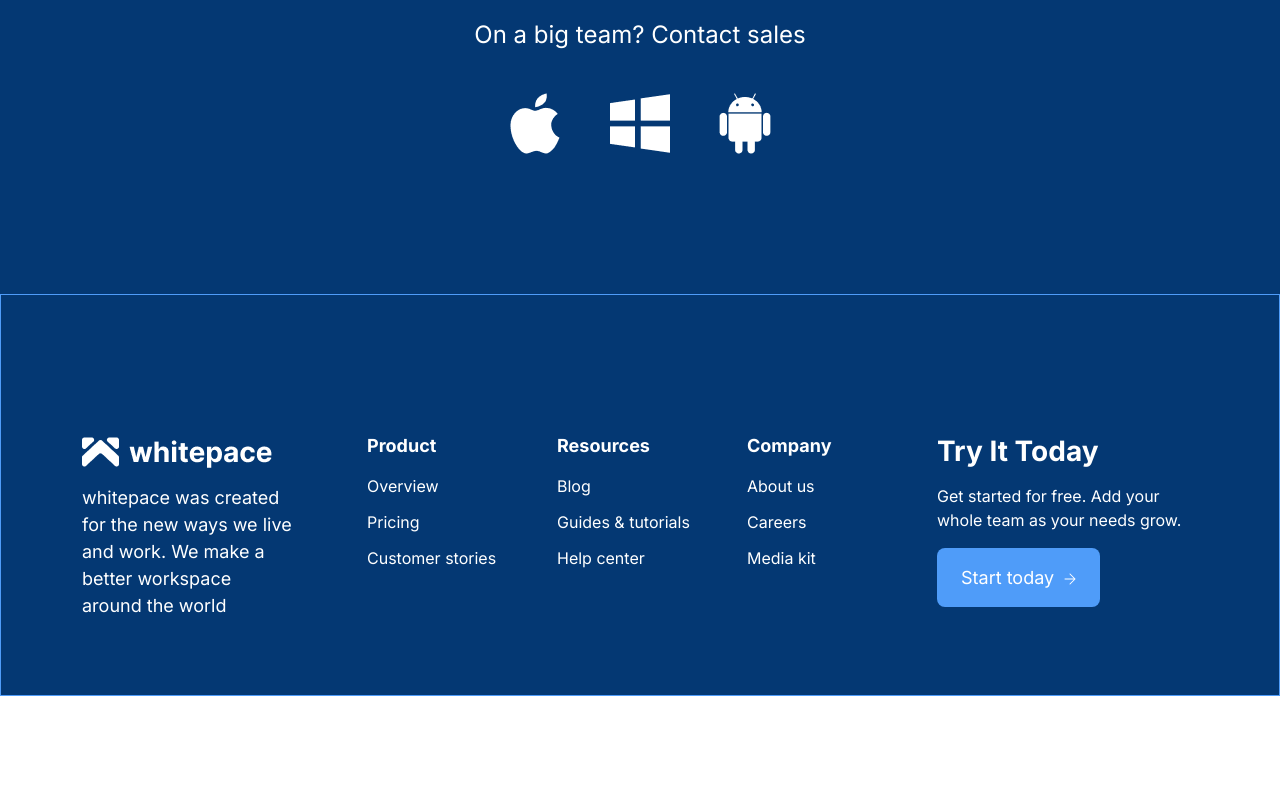
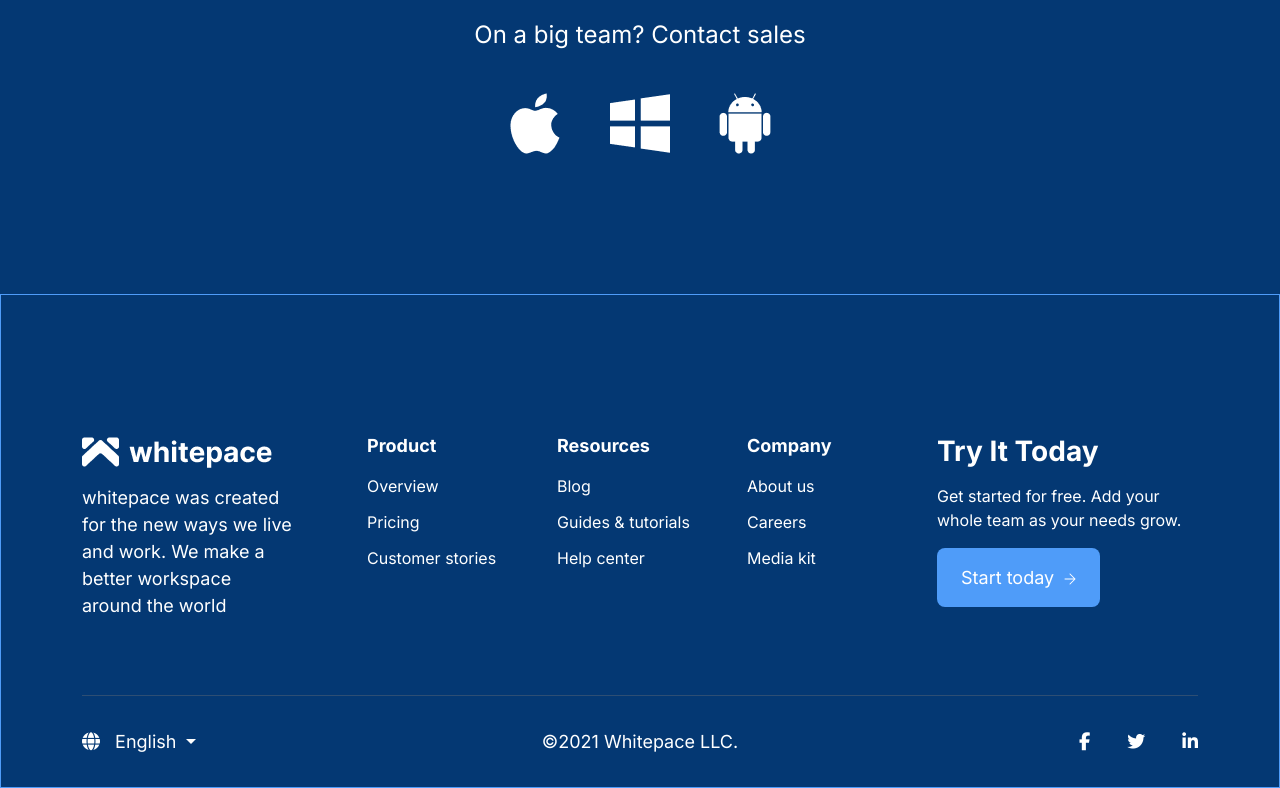
Before and after one commit to subrata-roy310/Whitepace, a plain HTML site: page index.html in a window 1280 px wide. Shown: the part 8702-9490 px from the top of the page. Before the commit the page ends 9398 px from the top, so only its background shows below. Drawn offline with nearby package versions, Linux system fonts and the light colour scheme.

Commit message:
Footer bottom completed

```diff
--- a/index.html
+++ b/index.html
@@ -474,6 +474,35 @@
             </div>
           </div>
         </div>
+        <div class="footer-bottom">
+          <div class="row">
+            <div class="col-lg-3">
+              <div class="footer-ln">
+                <div class="dropdown">
+                  <a class="dropdown-toggle" href="#" role="button" data-bs-toggle="dropdown" aria-expanded="false">
+                    <i class="fa-solid fa-globe"></i> English
+                  </a>
+
+                  <ul class="dropdown-menu">
+                    <li><a class="dropdown-item" href="#">Bangla</a></li>
+                   </ul>
+                </div>
+              </div>
+            </div>
+            <div class="col-lg-6">
+              <div class="footer-copyright text-center">
+                <p class="m-0">©2021 Whitepace LLC.</p>
+              </div>
+            </div>
+            <div class="col-lg-3">
+              <div class="footer-social">
+                <a href="#"><i class="fa-brands fa-facebook-f"></i></a>
+                <a href="#"><i class="fa-brands fa-twitter"></i></a>
+                <a href="#"><i class="fa-brands fa-linkedin-in"></i></a>
+              </div>
+            </div>
+          </div>
+        </div>
       </div>
     </footer>
     <script src="https://cdn.jsdelivr.net/npm/bootstrap@5.2.3/dist/js/bootstrap.bundle.min.js" integrity="sha384-kenU1KFdBIe4zVF0s0G1M5b4hcpxyD9F7jL+jjXkk+Q2h455rYXK/7HAuoJl+0I4" crossorigin="anonymous"></script>
--- a/style.css
+++ b/style.css
@@ -484,6 +484,32 @@ body{
     color: #fff;
     font-size: 16px;
 }
+.footer-copyright p{
+    color: #fff;
+}
+.footer-bottom{
+    border-top: 1px solid #2E4E73;
+    padding: 32px 0;
+}
+.footer-ln a{
+    text-decoration: none;
+    color: #fff;
+}
+.footer-ln i {
+    margin-right: 10px;
+}
+.footer-ln .dropdown-menu a {
+    color: #212529;
+}
+.footer-social{
+    text-align: right;
+}
+.footer-social a{
+    color: #fff;
+    text-decoration: none;
+    display: inline-block;
+    margin-left: 32px;
+}
 @media ( max-width: 991px) {
     .footer-top{
         text-align: center;
@@ -497,4 +523,21 @@ body{
     .footer-contact{
         margin-top: 40px;
     }
+    .footer-ln {
+        text-align: center;
+    }
+    .footer-social{
+        text-align: center;
+        border-top: 1px solid #2E4E73;
+        padding-top: 32px;
+    }
+    .footer-bottom{
+        border-top: none;
+    }
+    .footer-social a{
+       margin: 0 16px;
+    }
+    .footer-copyright{
+        padding: 32px 0;
+    }
 }
```
